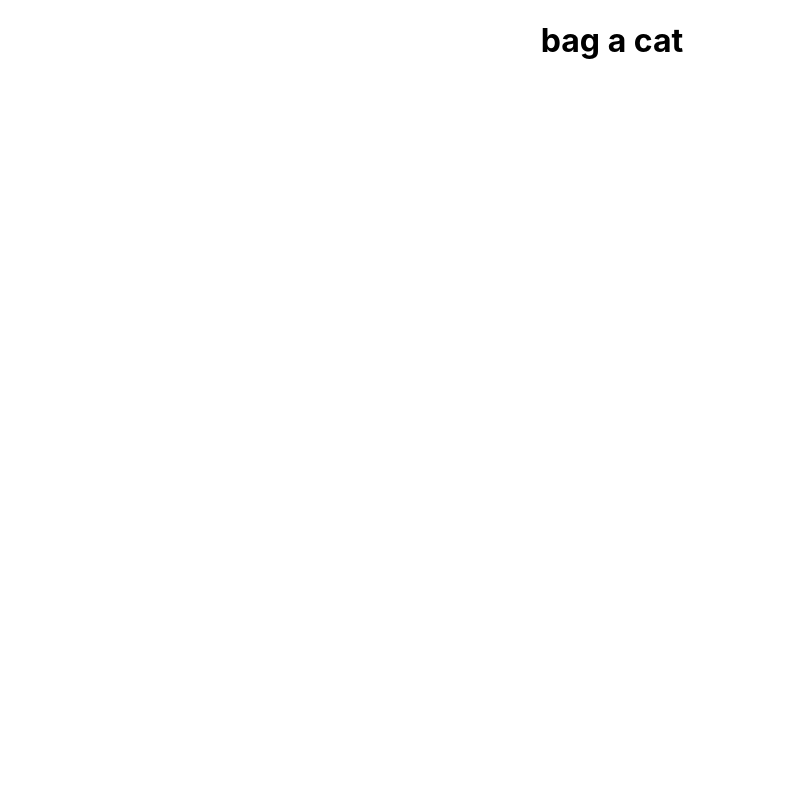
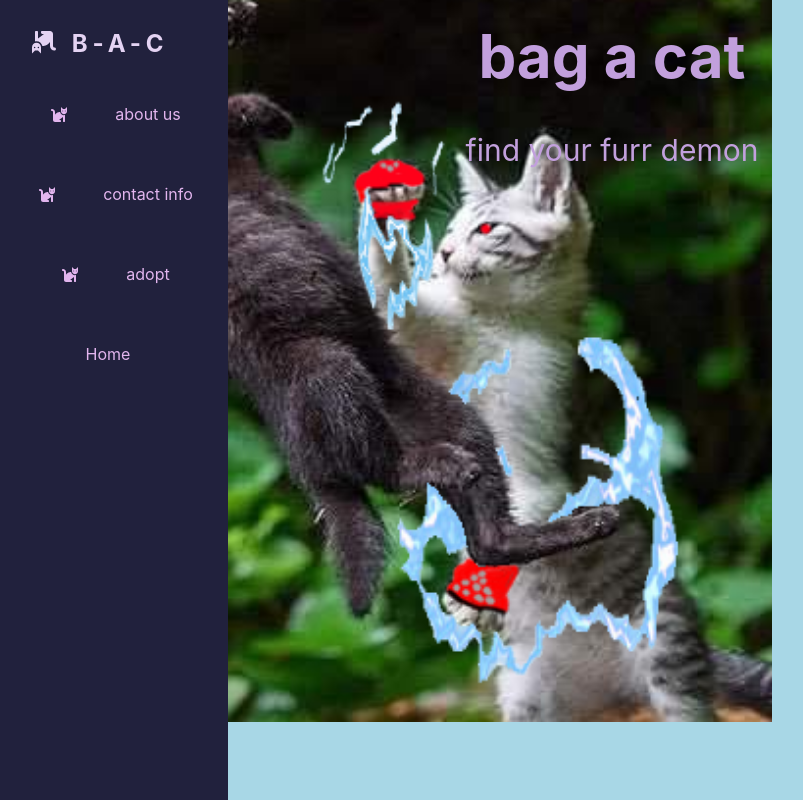
Before and after one commit to steverodrig/Bag-a-Cat, a React (Create React App) app in the folder client/: page /Aboutus in a window 1280 px wide. Shown: the whole page, without its empty margins (28-831 px from the left). Built offline with nearby package versions, Linux system fonts and the light colour scheme.

Commit message:
basic styling felt cute might change later...

```diff
--- a/client/src/App.css
+++ b/client/src/App.css
@@ -1,3 +1,188 @@
 .App {
   text-align: center;
 }
+
+h1 {
+  opacity: 0;
+  font-size: 60px;
+  color: rgb(194, 160, 221);
+}
+
+p {
+  opacity: 0;
+  font-size: 30px;
+  color: rgb(194, 160, 221);
+}
+
+:root {
+  font-size: 16px;
+  font-family: fantasy;
+  --text-primary:#e2b5ee;
+  --text-secondary:#e4d3f3;
+  --bg-primary: #21213d;
+  --bg-secondary: #b6b6f500;
+}
+
+body {
+  color: black;
+  background-color: rgb(168, 215, 230);
+  margin: 0;
+  padding: 0;
+  background-image: url(./component/images/catboxing8p11.png);
+  background-blend-mode:inherit;
+  background-size: 50rem;
+  object-fit: cover;
+  object-position: center;
+  background-repeat: no-repeat;
+
+}
+
+body::-webkit-scrollbar {
+  width: 0.25rem;
+}
+
+body::-webkit-scrollbar-track {
+  background: #1e1e24;
+}
+
+body::-webkit-scrollbar-thumb {
+  background: #73babd;;
+}
+
+main {
+  margin-left: 5rem;
+  padding: 1rem;
+
+}
+
+.navbar {
+  position: fixed;
+  background-color: var(--bg-primary);
+  transition: width 400ms ease;
+}
+
+.navbar-nav {
+  list-style: none;
+  padding: 0;
+  margin: 0;
+  display: flex;
+  flex-direction: column;
+  align-items: center;
+}
+
+.nav-link {
+  display: flex;
+  align-items: center;
+  height: 5rem;
+  color: var(--text-primary);
+  text-decoration: none;
+  filter: grayscale(100%) opacity(0.7) br;
+  transition: var(--transition-speed);
+}
+.nav-link:hover {
+  filter: grayscale(0%) opacity(1);
+  background: var(--bg-secondary);
+  color: var(--text-secondary);
+
+}
+
+.link-text {
+  display: none;
+  margin-left: 1rem;
+}
+
+
+
+.nav-link svg {
+  min-width: 2rem;
+  margin: 0 1.5rem;
+}
+
+.navbar:hover {
+  width: 16rem;
+}
+
+.navbar:hover .link-text {
+  display:block;
+}
+
+
+.fa-primary {
+  color: #7ee5ff;
+}
+
+.fa-secondary {
+  color: #49dfdf;
+}
+
+.fa-primary,
+.fa-secondary {
+  transition: var(--transition-speed);
+}
+
+.logo {
+  font-weight: bold;
+  text-transform: uppercase;
+  margin-bottom: 1rem;
+  text-align: center;
+  color: var(--text-secondary);
+  background: var(--bg-secondary);
+  font-size: 1.5rem;
+  text-transform: uppercase;
+  letter-spacing: 0.3ch;
+  width: 100%;
+}
+
+.logo svg {
+  transform: rotate(0deg);
+  transition: transform var(--transition-speed);
+}
+
+.navbar:hover .logo svg {
+  transform: rotate(-180deg);
+
+}
+
+@media only screen and (max-width: 375px) {
+  .navbar {
+    bottom: 0;
+    width: 100vw;
+    height: 5rem;
+
+  }
+
+
+  .logo {
+    display: none;
+  }
+
+  .navbar-nav {
+    flex-direction: row;
+  }
+
+  .nav-link {
+    justify-content: center;
+  }
+
+  main {
+    margin: 0;
+  }
+
+
+}
+@media only screen and (min-width: 600px) {
+  .navbar {
+    top: 0;
+    width: 5rem;
+    height: 100vh;
+  }
+
+  .navbar:hover {
+    width: 16rem;
+  }
+
+  .navbar:hover .link-text {
+    display: inline;
+    transition: opacity var(--transition-speed);
+  }
+}
--- a/client/src/App.js
+++ b/client/src/App.js
@@ -1,14 +1,42 @@
-
+import React from "react";
 import './App.css';
-
+import "./component/icons/icons"
+import Home from "./pages/home"
+import Aboutus from "./pages/aboutus"
+import Contactinfo from "./pages/contactinfo"
+import Adopt from "./pages/adopt"
+import Navbar from "../src/component/Nav/index"
+import {
+  BrowserRouter as Router,
+  Switch,
+  Route,
+  Link
+} from "react-router-dom";
 
 function App() {
 
 
+
   return (
     <div className="App">
+      <Router>
+      <Navbar />
+      <Switch>
+      <Route exact path="/">
+      <Home />
+      </Route>
+      <Route path="/Aboutus">
+      <Aboutus />
+      </Route>
+      <Route path="/Contactinfo">
+      <Contactinfo />
+      </Route>
+      <Route path="/Adopt">
+      <Adopt />
+      </Route>
+      </Switch>
+      </Router>
 
-      <h1>bag a cat</h1>
 
     </div>
   );
--- /dev/null
+++ b/client/src/component/Nav/index.js
@@ -0,0 +1,69 @@
+import React, { Component } from "react";
+import { FontAwesomeIcon } from '@fortawesome/react-fontawesome';
+import {
+
+    Link
+  } from "react-router-dom";
+
+
+
+
+
+    class Navbar extends Component {
+
+
+    render(){
+        return(
+            <nav className = "navbar">
+
+            <ul className = "navbar-nav">
+        <li className="logo">
+        <br />
+        <FontAwesomeIcon icon="cat"/>
+        <span className="link-text">B-A-C</span>
+
+        </li>
+
+
+       <li className = "nav-item">
+           <a href = "/Aboutus" className = "nav-link" >
+           <FontAwesomeIcon icon="cat" />
+           <span className = "link-text" >about us</span>
+           </a>
+       </li>
+       <li className = "nav-item">
+           <Link to= "/Contactinfo" className = "nav-link" >
+           <FontAwesomeIcon icon="cat" />
+           <span className = "link-text" >contact info</span>
+           </Link>
+       </li>
+       <li className = "nav-item">
+           <a href = "/Adopt" className = "nav-link" >
+           <FontAwesomeIcon icon="cat" />
+           <span className = "link-text" >adopt</span>
+           </a>
+       </li>
+       <li className = "nav-item">
+           <a href = "/" className = "nav-link" >
+           <FontAwesomeIcon icon="brain"/>
+           <span className = "link-text" >Home</span>
+           </a>
+       </li>
+
+    </ul>
+    {/* </div> */}
+</nav>
+
+        )
+
+    }
+
+    }
+
+
+
+
+
+
+
+export default Navbar
--- /dev/null
+++ b/client/src/component/icons/icons.js
@@ -0,0 +1,4 @@
+import { library } from '@fortawesome/fontawesome-svg-core';
+import { faCat } from '@fortawesome/free-solid-svg-icons';
+
+library.add(faCat)
--- /dev/null
+++ b/client/src/pages/aboutus.js
@@ -0,0 +1,24 @@
+import React, { useRef, useEffect } from "react";
+import { TweenMax, Power3 } from "gsap";
+
+
+
+function Aboutus() {
+    let Title = useRef(null);
+  let textItem = useRef(null)
+
+  useEffect(() => {
+    console.log(Title);
+   TweenMax.to(Title, .8 , { opacity: 1, y: -20, ease: Power3.easeOut} )
+   TweenMax.to(textItem, .8 , { opacity: 1, y: -20, ease: Power3.easeOut, delay: .2} )
+
+  }, [])
+    return (
+        <div>
+             <h1 ref={el => {Title = el}}>bag a cat</h1>
+             <p ref ={el => {textItem = el}}>find your furr demon</p>
+        </div>
+    )
+}
+
+export default Aboutus
--- /dev/null
+++ b/client/src/pages/adopt.js
@@ -0,0 +1,11 @@
+import React from 'react'
+
+function Adopt() {
+    return (
+        <div>
+
+        </div>
+    )
+}
+
+export default Adopt
--- /dev/null
+++ b/client/src/pages/contactinfo.js
@@ -0,0 +1,11 @@
+import React from 'react'
+
+function Contactinfo() {
+    return (
+        <div>
+
+        </div>
+    )
+}
+
+export default Contactinfo
--- /dev/null
+++ b/client/src/pages/home.js
@@ -0,0 +1,25 @@
+import React, { useRef, useEffect } from "react";
+import { TweenMax, Power3 } from "gsap";
+
+function Home() {
+    let Title = useRef(null);
+    let textItem = useRef(null)
+
+    useEffect(() => {
+      console.log(Title);
+     TweenMax.to(Title, .8 , { opacity: 1, y: -20, ease: Power3.easeOut} )
+     TweenMax.to(textItem, .8 , { opacity: 1, y: -20, ease: Power3.easeOut, delay: .2} )
+
+    }, [])
+
+
+
+    return (
+        <div>
+           <h1 ref={el => {Title = el}} strong>BAG A CAT</h1>
+           <p ref ={el => {textItem = el}} strong>furr babies</p>
+        </div>
+    )
+}
+
+export default Home
--- a/package.json
+++ b/package.json
@@ -20,10 +20,14 @@
     "nodemon": "^1.18.7"
   },
   "dependencies": {
+    "@fortawesome/fontawesome-svg-core": "^1.2.32",
+    "@fortawesome/free-solid-svg-icons": "^5.15.1",
+    "@fortawesome/react-fontawesome": "^0.1.13",
     "axios": "^0.18.0",
     "express": "^4.16.3",
     "gsap": "^3.5.1",
     "if-env": "^1.0.4",
-    "mongoose": "^5.3.16"
+    "mongoose": "^5.3.16",
+    "react-router-dom": "^5.2.0"
   }
 }
```
Also changed, not shown: client/src/component/images/catboxing8p11.png (added), client/src/component/jumbotron/index.js (added), 1 other file (tests, documents, lock files or other folders).
